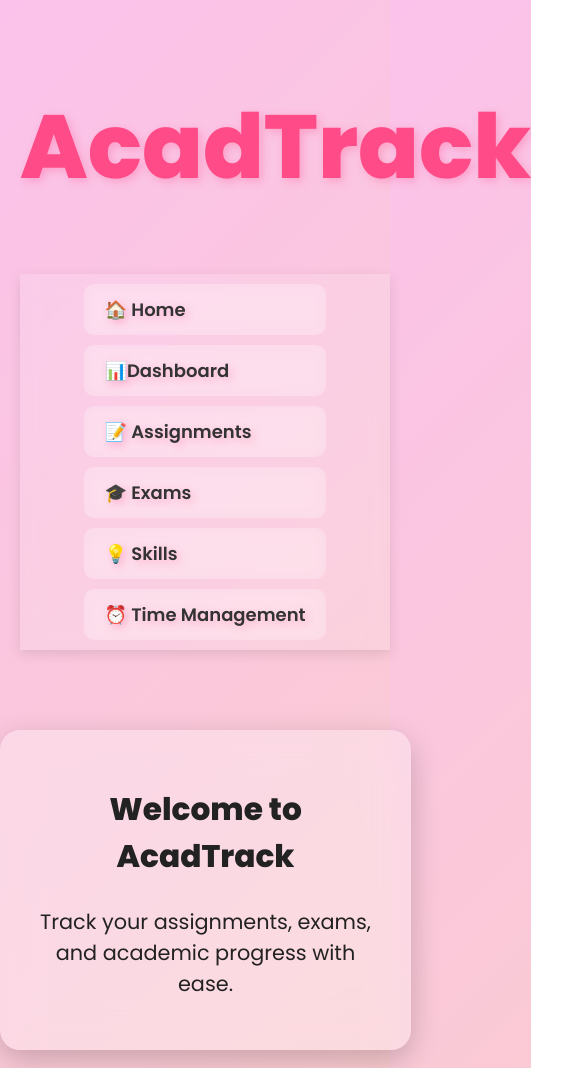
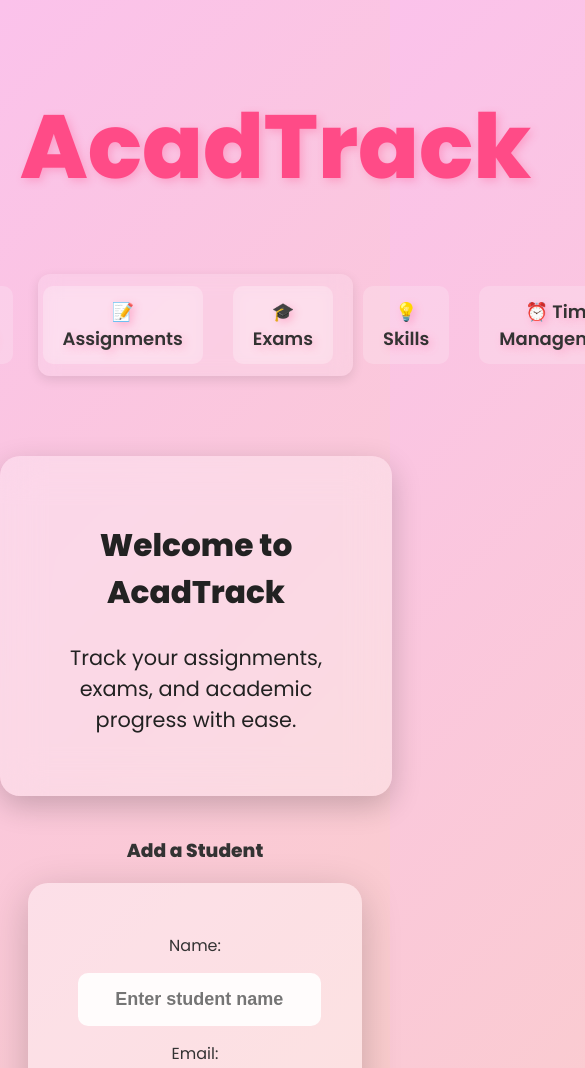
Before and after one commit to anindyakartik/ACADTRACK, a website: page index.html in a window 390 px wide. Shown: the top 1068 px of the page, 585 px wide, since content can reach past the window. Drawn offline with Linux system fonts and the light colour scheme.

Commit message:
Update styles.css

```diff
--- a/styles.css
+++ b/styles.css
@@ -1,4 +1,3 @@
-
 body {
     margin: 0;
     padding: 0;
@@ -7,7 +6,6 @@ body {
     color: #333;
     text-align: center;
 }
-
 
 header {
     background: transparent;
@@ -31,7 +29,6 @@ nav {
     width: 90%;
 }
 
-
 nav ul {
     list-style: none;
     padding: 0;
@@ -42,11 +39,9 @@ nav ul {
     gap: 30px;
 }
 
-
 nav ul li {
     display: inline-block;
 }
-
 
 nav ul li a {
     text-decoration: none;
@@ -63,36 +58,11 @@ nav ul li a {
     gap: 8px;
 }
 
-
 nav ul li a:hover {
     background: #ff4b87;
     color: white;
     box-shadow: 0px 4px 15px rgba(255, 75, 135, 0.5);
 }
-
-
-@media (max-width: 768px) {
-    nav {
-        width: 100%;
-        border-radius: 0;
-        padding: 10px;
-    }
-    nav ul {
-        flex-direction: column;
-        align-items: center;
-        gap: 10px;
-    }
-    nav ul li {
-        width: 100%;
-    }
-    nav ul li a {
-        width: auto;
-        text-align: center;
-    }
-}
-
-
-
 
 .welcome-section {
     margin: 40px auto;
@@ -106,7 +76,6 @@ nav ul li a:hover {
     font-weight: 500;
     color: #222;
 }
-
 
 .dashboard-section {
     margin: 40px auto;
@@ -127,7 +96,6 @@ nav ul li a:hover {
     transform: scale(1.02);
     box-shadow: 0 15px 45px rgba(0, 0, 0, 0.4);
 }
-
 
 form {
     background: rgba(255, 255, 255, 0.4);
@@ -172,7 +140,6 @@ button:hover {
     box-shadow: 0px 8px 25px rgba(255, 75, 135, 0.6);
 }
 
-
 footer {
     margin-top: 40px;
     padding: 20px;
@@ -183,7 +150,6 @@ footer {
     border-top-left-radius: 30px;
     border-top-right-radius: 30px;
 }
-
 
 @keyframes fadeInUp {
     from {
@@ -199,7 +165,6 @@ footer {
 .welcome-section, .dashboard-section, form {
     animation: fadeInUp 0.8s ease-out;
 }
-
 
 .dashboard {
     text-align: center;
@@ -227,7 +192,6 @@ footer {
     transform: scale(1.1);
 }
 
-
 progress {
     width: 100%;
     height: 10px;
@@ -243,7 +207,6 @@ progress::-webkit-progress-bar {
 progress::-webkit-progress-value {
     background: linear-gradient(45deg, #ff6b6b, #ffcc5c);
 }
-
 
 .edit-btn, .delete-btn {
     width: 100%;
@@ -277,18 +240,3 @@ progress::-webkit-progress-value {
 .skill-edit {
     display: none;
 }
-
-@media (max-width: 768px) {
-    nav {
-        width: 100%;
-        border-radius: 0;
-    }
-    nav ul {
-        flex-direction: column;
-        align-items: center;
-    }
-    .welcome-section, .dashboard-section, form {
-        width: 90%;
-        padding: 30px;
-    }
-}
```
